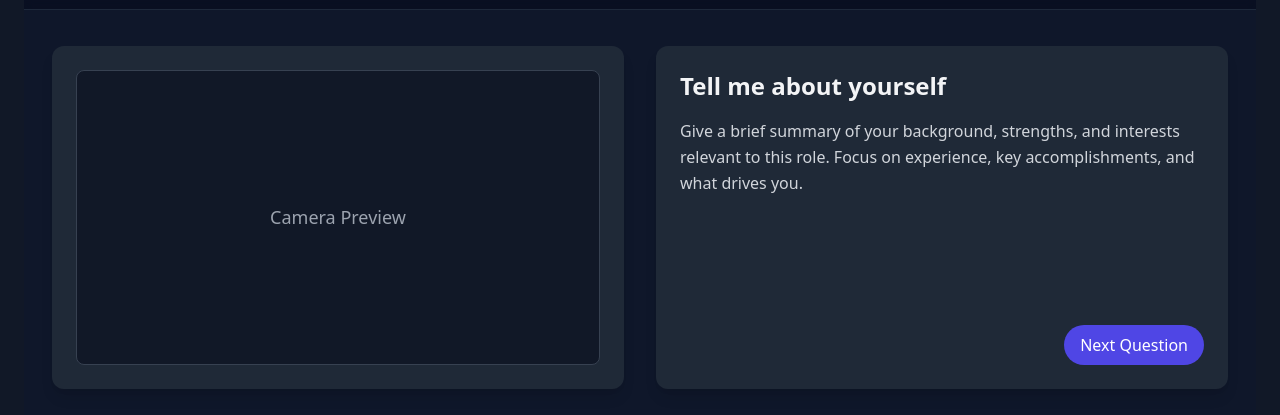
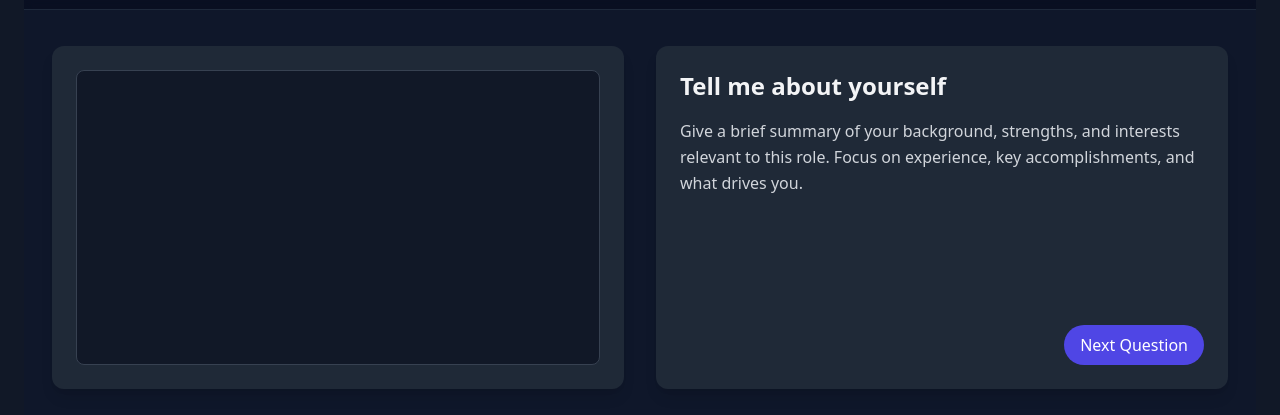
Before and after one commit to aparajitaks/ai-interview-trainer, a React (Vite) app in the folder frontend/: page /interview in a window 1280 px wide. Shown: the part 136-551 px from the top of the page. Built offline with nearby package versions, Linux system fonts and the light colour scheme; no server answers.

Commit message:
feat(frontend): add live camera preview to CameraBox using getUserMedia

```diff
--- a/frontend/src/components/CameraBox.jsx
+++ b/frontend/src/components/CameraBox.jsx
@@ -1,11 +1,68 @@
-import React from 'react'
+import React, { useEffect, useRef, useState } from 'react'
 
 export default function CameraBox() {
+  const videoRef = useRef(null)
+  const streamRef = useRef(null)
+  const [error, setError] = useState(null)
+
+  useEffect(() => {
+    let mounted = true
+
+    async function startCamera() {
+      if (!navigator.mediaDevices || !navigator.mediaDevices.getUserMedia) {
+        setError('Camera not supported')
+        return
+      }
+
+      try {
+        const stream = await navigator.mediaDevices.getUserMedia({ video: { facingMode: 'user' }, audio: false })
+        if (!mounted) return
+        streamRef.current = stream
+        if (videoRef.current) {
+          videoRef.current.srcObject = stream
+          // try play (some browsers require a user gesture; this is best-effort)
+          const p = videoRef.current.play()
+          if (p && p.catch) p.catch(() => {})
+        }
+      } catch (err) {
+        console.error('getUserMedia error', err)
+        setError('Unable to access camera')
+      }
+    }
+
+    startCamera()
+
+    return () => {
+      mounted = false
+      if (streamRef.current) {
+        streamRef.current.getTracks().forEach((t) => t.stop())
+        streamRef.current = null
+      }
+      if (videoRef.current) {
+        try {
+          videoRef.current.srcObject = null
+        } catch (e) {
+          // ignore
+        }
+      }
+    }
+  }, [])
+
   return (
     <div className="w-full h-full bg-gray-800 rounded-xl shadow-lg flex items-center justify-center">
       <div className="w-full max-w-3xl p-6">
-        <div className="bg-gray-900 rounded-lg aspect-video flex items-center justify-center border border-gray-700">
-          <span className="text-gray-400 text-lg font-medium">Camera Preview</span>
+        <div className="bg-gray-900 rounded-lg aspect-video flex items-center justify-center border border-gray-700 overflow-hidden">
+          {error ? (
+            <span className="text-gray-400 text-lg font-medium">{error}</span>
+          ) : (
+            <video
+              ref={videoRef}
+              className="w-full h-full object-cover"
+              playsInline
+              muted
+              autoPlay
+            />
+          )}
         </div>
       </div>
     </div>
```
